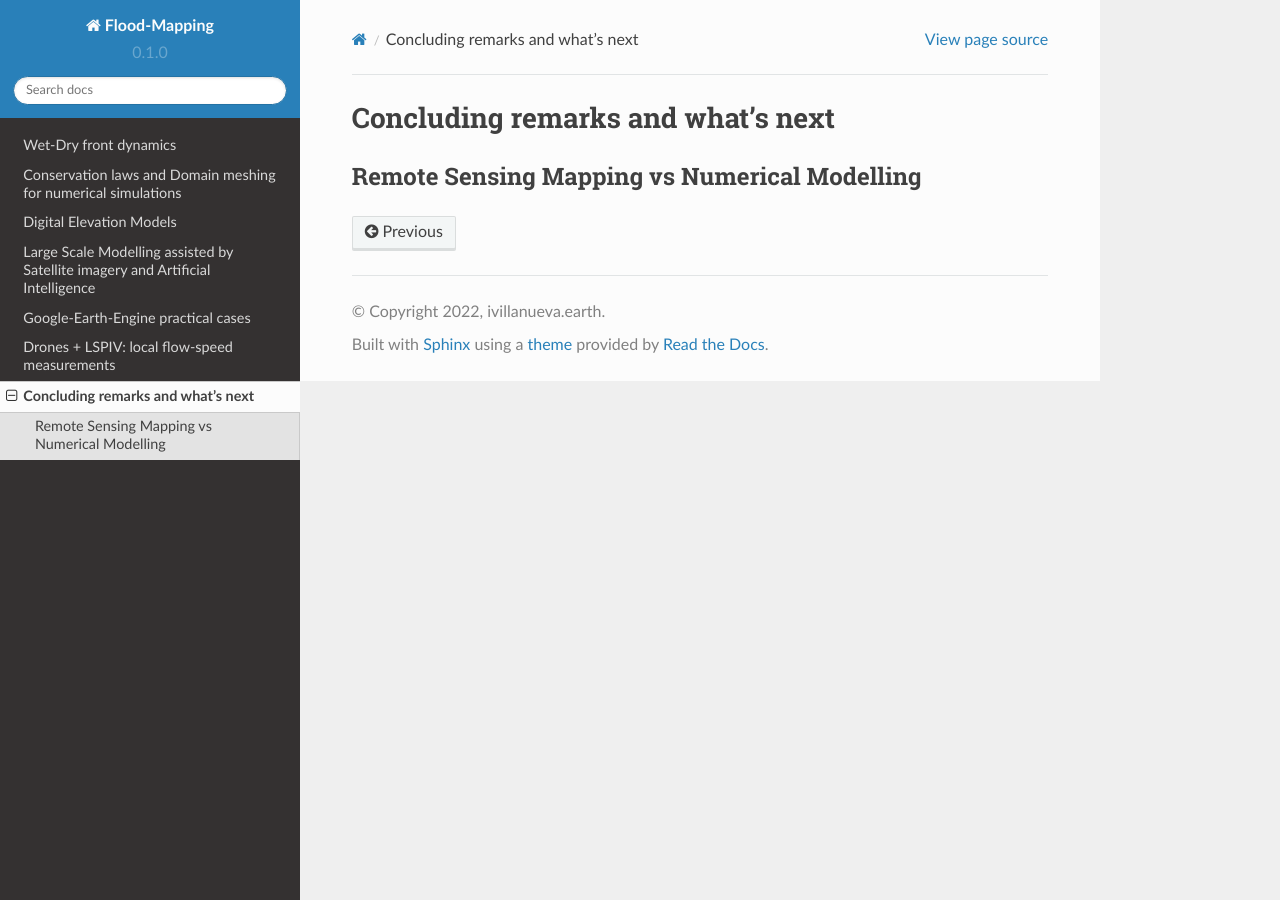
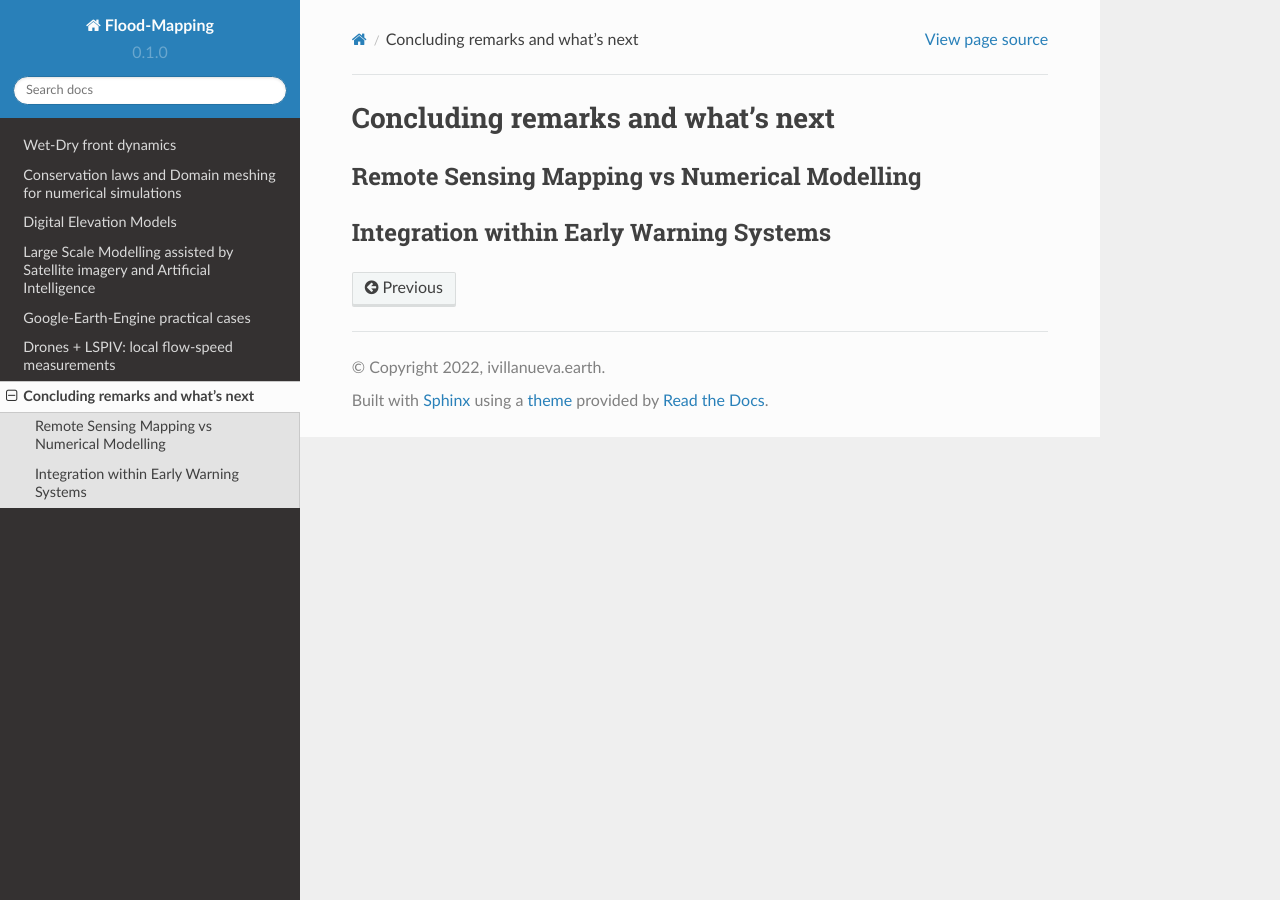
Before and after one commit to ivillamadrid/FloodMapping, a Sphinx documentation site: the page built from docs/source/concluding.rst, in a window 1280 px wide. Built offline with Sphinx 7.4.7 and the Read the Docs theme 2.0.0, drawn with Linux system fonts in a browser that asks for light colours.

Commit message:
Update concluding.rst

```diff
--- a/docs/source/concluding.rst
+++ b/docs/source/concluding.rst
@@ -4,3 +4,7 @@ Concluding remarks and what's next
 
 Remote Sensing Mapping vs Numerical Modelling
 ---------------------------------------------
+
+
+Integration within Early Warning Systems
+----------------------------------------
```
